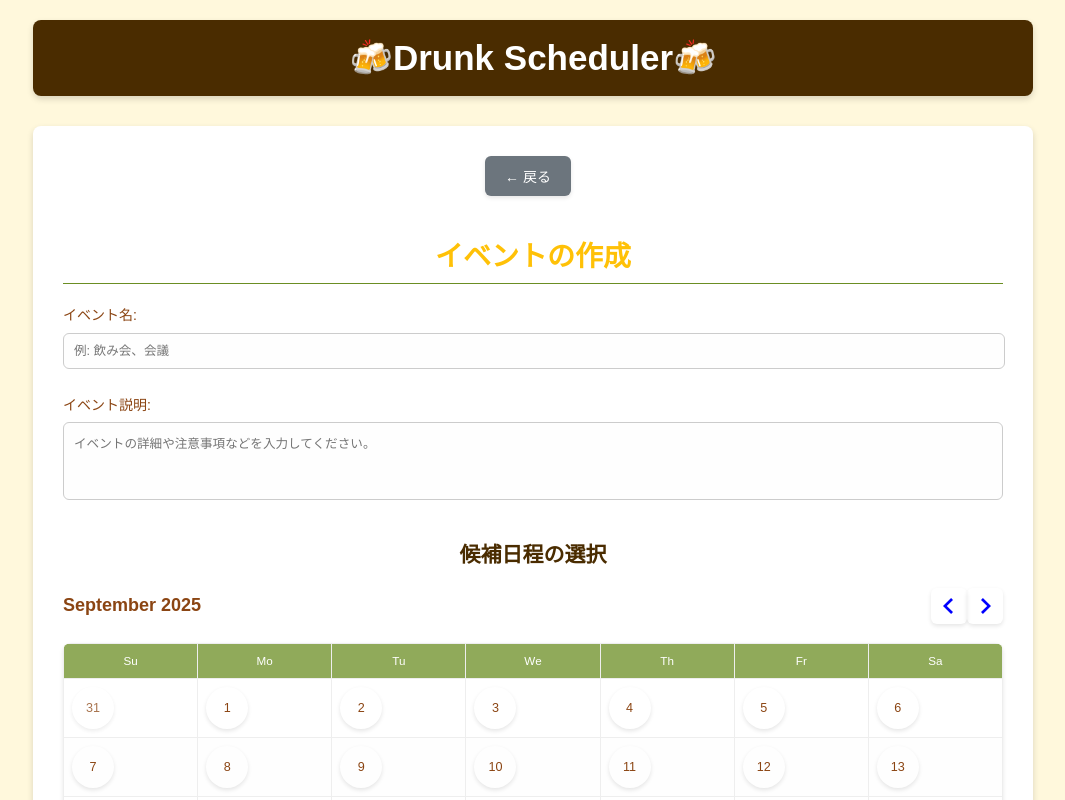
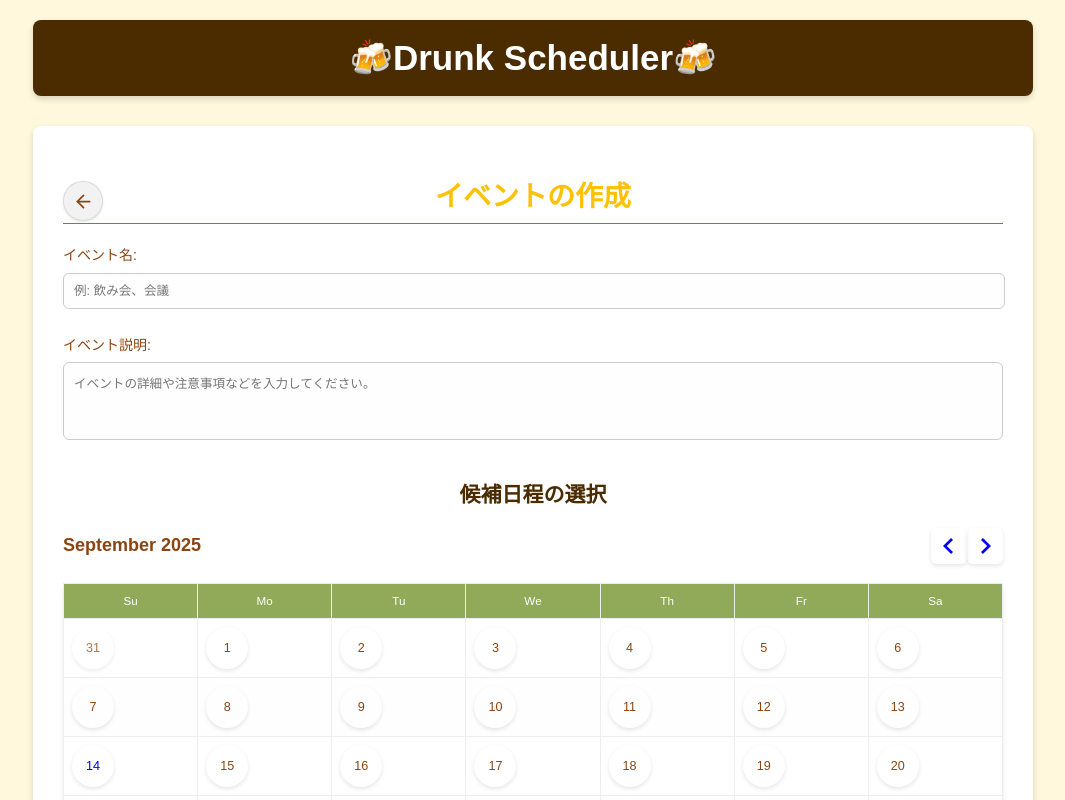
Before and after one commit to vzwtim/drunk-scheduler, a React (Create React App) app in the folder client/: page /create in a window 1280 px wide. Shown: the top 800 px of the page, without its empty margins (107-1172 px from the left). Built offline with nearby package versions, Linux system fonts and the light colour scheme.

Commit message:
イベントページとイベント設定ページに戻るボタンを追加し、スタイルを調整しました。また、ページヘッダーのスタイルを改善しました。

```diff
--- a/client/src/App.css
+++ b/client/src/App.css
@@ -27,6 +27,12 @@
   margin-bottom: 30px; /* Adjusted vertical spacing */
   border-radius: 8px; /* Slightly smaller border-radius */
   box-shadow: 0 3px 6px rgba(0, 0, 0, 0.15); /* Adjusted shadow */
+}
+
+.page-header {
+  position: relative;
+  text-align: center;
+  margin-bottom: 20px;
 }
 
 .App-header h1 {
@@ -175,7 +181,6 @@ table {
   border-spacing: 0;
   margin-top: 15px; /* Adjusted margin */
   border-radius: 8px; /* Slightly smaller border-radius */
-  overflow: hidden;
   box-shadow: 0 2px 4px rgba(0, 0, 0, 0.1);
   table-layout: fixed; /* Add this */
 }
@@ -469,16 +474,7 @@ td input[type="radio"] {
   background-color: #c82333;
 }
 
-/* Back button */
-.back-button {
-  background-color: #6c757d; /* Gray for back button */
-  margin-bottom: 20px;
-  align-self: flex-start; /* Align to the left */
-}
 
-.back-button:hover {
-  background-color: #5a6268;
-}
 
 /* Highlight most likely date row */
 .most-likely-date-row {
@@ -537,13 +533,13 @@ th, td {
 /* Global back button */
 .back-button-global {
   position: absolute;
-  left: 20px;
+  left: 0; /* Adjust as needed */
   top: 50%;
   transform: translateY(-50%);
-  background-color: rgba(255, 255, 255, 0.2);
-  color: var(--white);
-  border: 1px solid rgba(255, 255, 255, 0.3);
-  padding: 8px 15px;
+  background-color: rgba(0, 0, 0, 0.05);
+  color: var(--primary-text-color);
+  border: 1px solid rgba(0, 0, 0, 0.1);
+  padding: 8px;
   border-radius: 50%;
   font-size: 1.5em;
   line-height: 1;
@@ -552,14 +548,13 @@ th, td {
   display: flex;
   align-items: center;
   justify-content: center;
-  transition: background-color 0.3s ease, border-color 0.3s ease, transform 0.3s ease;
-  box-shadow: 0 2px 5px rgba(0, 0, 0, 0.2);
+  transition: background-color 0.3s ease, border-color 0.3s ease;
+  box-shadow: 0 1px 3px rgba(0, 0, 0, 0.1);
 }
 
 .back-button-global:hover {
-  background-color: rgba(255, 255, 255, 0.3);
-  border-color: rgba(255, 255, 255, 0.5);
-  transform: translateY(-50%);
+  background-color: rgba(0, 0, 0, 0.1);
+  border-color: rgba(0, 0, 0, 0.2);
 }
 
 .App-header {
@@ -755,14 +750,14 @@ th, td {
 @keyframes bubble-rise {
   0% {
     transform: translateY(0) translateX(0);
-    opacity: 0.8;
+    opacity: 1;
   }
   50% {
     transform: translateX(50px);
   }
   100% {
     transform: translateY(-1080px) translateX(-50px);
-    opacity: 0;
+    opacity: 1;
   }
 }
 
--- a/client/src/components/EventPage.js
+++ b/client/src/components/EventPage.js
@@ -1,6 +1,6 @@
 import React, { useState, useEffect, useCallback } from 'react';
 import { useParams, useNavigate } from 'react-router-dom';
-import { FiEdit, FiTrash2 } from 'react-icons/fi'; // Import icons
+import { FiEdit, FiTrash2, FiArrowLeft } from 'react-icons/fi'; // Import icons
 import Results from './Results';
 import { DayPicker } from 'react-day-picker';
 import 'react-day-picker/dist/style.css';
@@ -142,8 +142,10 @@ function EventPage() {
 
   return (
     <div className="event-page-container">
-      <button onClick={() => navigate(-1)} className="back-button">← 戻る</button>
       <div className="event-header-with-actions"> {/* New container for header and actions */}
+        <button onClick={() => navigate(-1)} className="back-button-global" aria-label="戻る">
+          <FiArrowLeft />
+        </button>
         <h1>{event.eventName}</h1>
         <div className="event-actions-top-right"> {/* New div for top-right actions */}
           <button onClick={() => setIsEditing(true)} className="icon-button" aria-label="編集">
--- a/client/src/components/EventSetup.js
+++ b/client/src/components/EventSetup.js
@@ -1,5 +1,6 @@
 import React, { useState } from 'react';
 import { useNavigate } from 'react-router-dom';
+import { FiArrowLeft } from 'react-icons/fi';
 import TextareaAutosize from 'react-textarea-autosize';
 import { DayPicker } from 'react-day-picker';
 import 'react-day-picker/dist/style.css';
@@ -54,8 +55,12 @@ function EventSetup({ onEventCreated }) {
 
   return (
     <div>
-      <button onClick={() => navigate(-1)} className="back-button">← 戻る</button>
-      <h2>イベントの作成</h2>
+      <div className="page-header">
+        <button onClick={() => navigate(-1)} className="back-button-global" aria-label="戻る">
+          <FiArrowLeft />
+        </button>
+        <h2>イベントの作成</h2>
+      </div>
       <form onSubmit={handleSubmit} className="event-setup-form">
         <div className="form-group">
           <label htmlFor="eventName">イベント名:</label>
```
